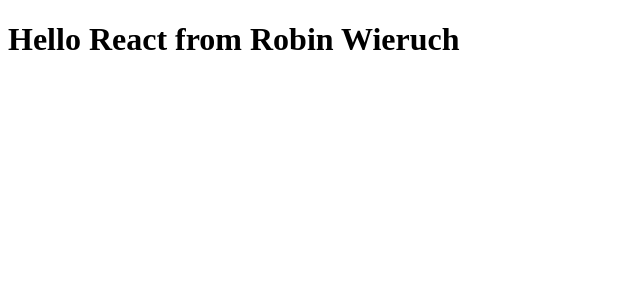
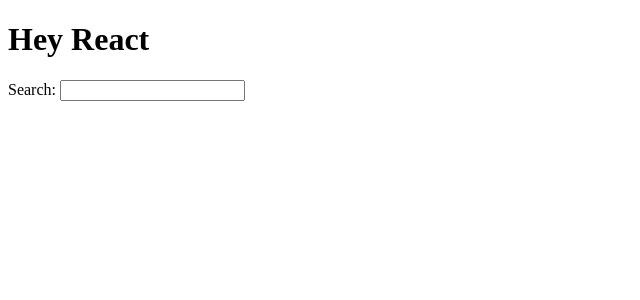
Before and after one commit to rianrainey/hacker-stories, a React (Vite) app: page / in a window 1280 px wide. Shown: the top 300 px of the page, without its empty margins (0-640 px from the left). Built offline with nearby package versions, Linux system fonts and the light colour scheme.

Commit message:
react jsx complete

```diff
--- a/src/App.tsx
+++ b/src/App.tsx
@@ -1,9 +1,19 @@
-const title = "React from Robin Wieruch"
+const welcome = {
+  title: 'Hey',
+  greeting: 'React'
+};
+
+function getTitle(title: string){
+  return title;
+}
 
 function App() {
   return (
     <div>
-      <h1>Hello {title}</h1>
+      <h1>{welcome.title} {getTitle(welcome.greeting)}</h1>
+
+      <label htmlFor="search">Search: </label> {/* htmlFor allows clicking on label to put focus in input#search */}
+      <input id="search" type="text" />
     </div>
   )
 }
```
